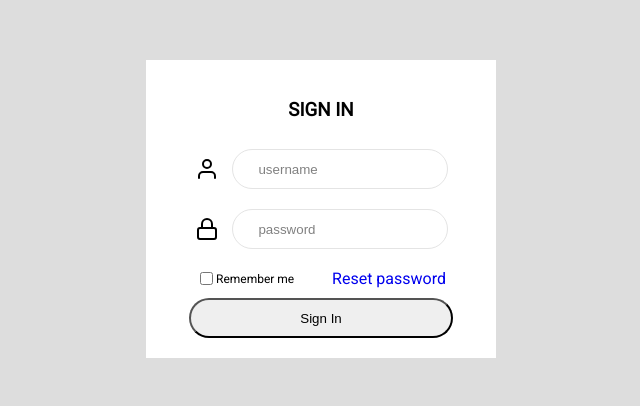
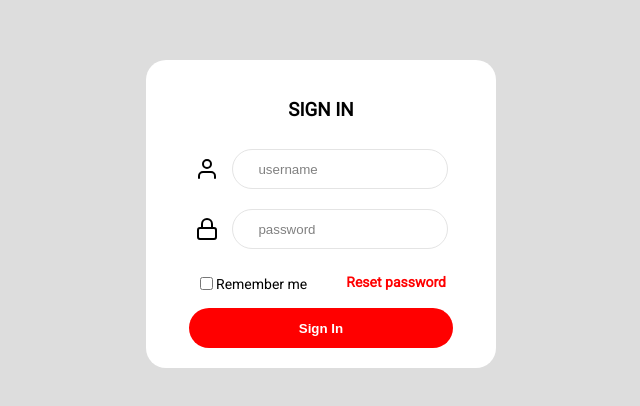
Before and after one commit to ClaudioKamoda/Studies, a plain HTML site: page Simple Form/index.html in a window 1280 px wide. Shown: the part 140-546 px from the top of the page, without its empty margins (319-959 px from the left). Drawn offline with nearby package versions, Linux system fonts and the light colour scheme.

Commit message:
finished simple form

```diff
--- a/Simple Form/style.css
+++ b/Simple Form/style.css
@@ -1,6 +1,6 @@
 @import url('https://fonts.googleapis.com/css2?family=Roboto&display=swap');
 
-*{
+* {
 	box-sizing: border-box;
 }
 
@@ -17,7 +17,6 @@ h3 {
 	text-align: center;
 }
 
-
 form {
 	padding: 20px;
 	display: flex;
@@ -30,6 +29,7 @@ form {
 	background-color: white;
 	margin: 200px auto;
 	width: 350px;
+	border-radius: 20px;
 }
 
 form .input-container {
@@ -40,7 +40,7 @@ form .input-container {
 }
 
 form .input-container input,
-input[type="submit"] {
+input[type='submit'] {
 	width: 85%;
 	height: 40px;
 	border-radius: 20px;
@@ -57,10 +57,17 @@ form .input-container input::placeholder {
 }
 
 form .options-container {
-  margin: 10px 0;
+	margin: 15px 0;
 	width: 250px;
 	display: flex;
 	justify-content: space-between;
+}
+
+form input[type='submit'] {
+	border: 0;
+	background: red;
+	color: white;
+	font-weight: bold;
 }
 
 .checkbox-container {
@@ -68,3 +75,13 @@ form .options-container {
 	display: flex;
 	align-items: center;
 }
+
+.checkbox-container label {
+	font-size: 14px;
+}
+
+.options-container a {
+	color: red;
+	font-size: 14px;
+	font-weight: bold;
+}
```
Also changed, not shown: Images/SimpleForm.PNG (added), 1 other file. Lines whose indentation alone changed are shown as unchanged.
